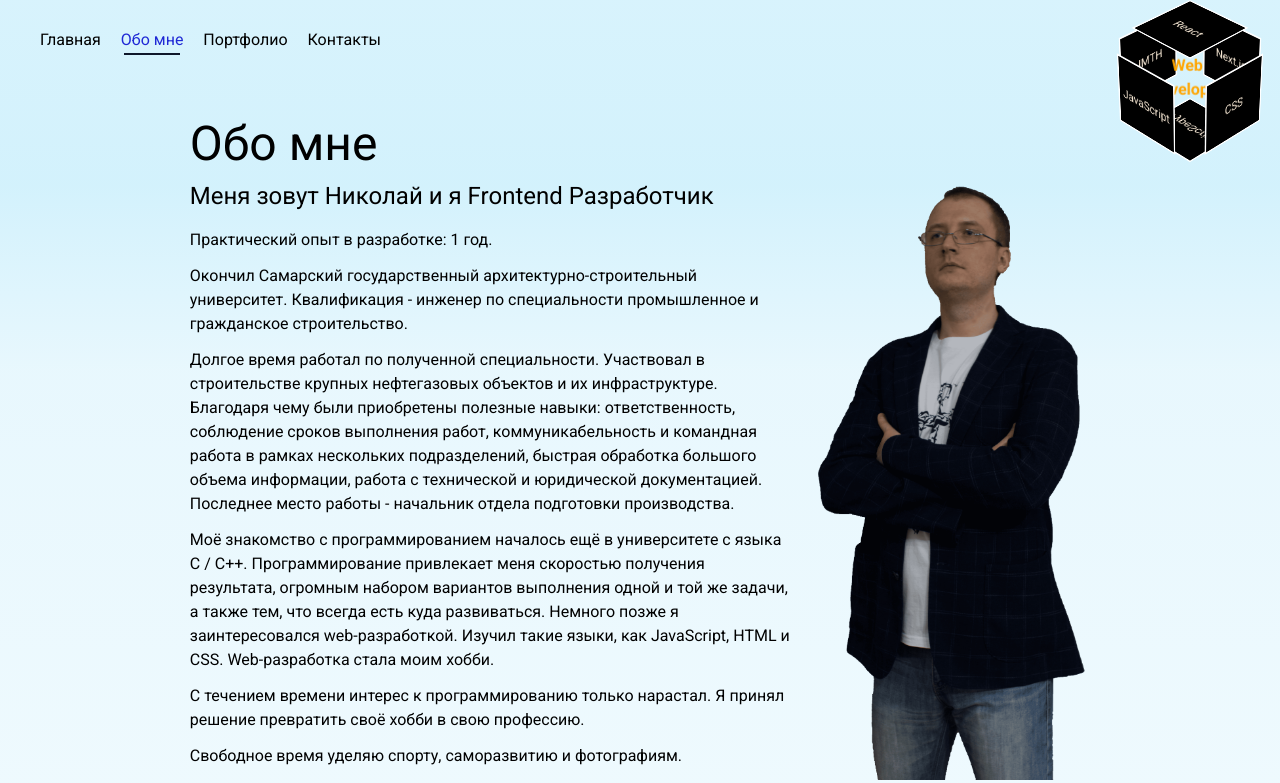
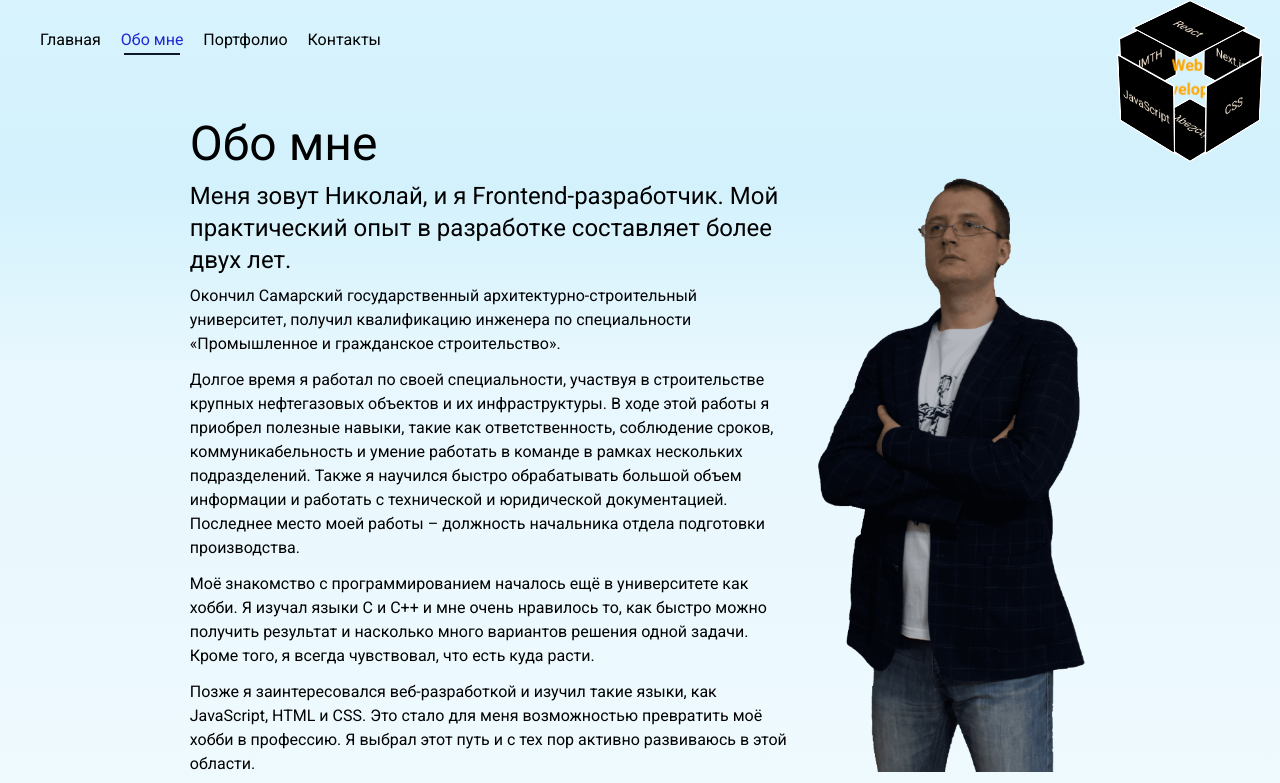
Before and after one commit to NikolayPilgun/Portfolio, a React (Vite) app: page /aboutMe in a window 1280 px wide. Shown: the top 783 px of the page. Built offline with nearby package versions, Linux system fonts and the light colour scheme.

Commit message:
Changed text content

```diff
--- a/src/components/body/AboutMe.tsx
+++ b/src/components/body/AboutMe.tsx
@@ -23,11 +23,13 @@ export default function AboutMe() {
 						>
 							Обо мне
 						</motion.h1>
-						<h2 className="md:text-2xl text-xl mb-4">
-							Меня зовут Николай и я Frontend Разработчик
+						<h2 className="md:text-2xl text-xl mb-2">
+							Меня зовут Николай, и я Frontend-разработчик. Мой практический
+							опыт в разработке составляет более двух лет.
 						</h2>
+
 						{aboutMeData.map((item, index) => (
-							<p key={index} className="mb-3">
+							<p key={index} className="mb-3 text-base">
 								{item}
 							</p>
 						))}
--- a/src/components/body/Home.tsx
+++ b/src/components/body/Home.tsx
@@ -20,7 +20,7 @@ export default function Home() {
 								delay: 0.5,
 							}}
 						>
-							Привет, я Николай Пильгун
+							Привет, я Николай Пильгун.
 						</motion.h1>
 						<motion.h2
 							className="md:text-2xl text-xl mb-5"
@@ -34,6 +34,7 @@ export default function Home() {
 							Frontend Разработчик
 						</motion.h2>
 						<motion.p
+							className="text-lg"
 							initial={{ opacity: 0, scale: 0.5 }}
 							animate={{ opacity: 1, scale: 1 }}
 							transition={{
@@ -41,9 +42,9 @@ export default function Home() {
 								delay: 0.5,
 							}}
 						>
-							Как Frontend разработчик, я стремлюсь превращать идеи в
-							инновационные web-приложения. Изучите мои последние проекты, они
-							продемонстрируют мой опыт в React.js и web-разработке.
+							Как Frontend-разработчик, я стремлюсь воплощать идеи в
+							инновационные веб-приложения. Ознакомьтесь с моими последними
+							проектами, они продемонстрируют мой опыт в веб-разработке.
 						</motion.p>
 						<motion.div
 							className="flex sm:flex-row flex-col sm:justify-start justify-center items-center gap-8 mt-8"
--- a/src/data/dataAboutMe.ts
+++ b/src/data/dataAboutMe.ts
@@ -66,11 +66,11 @@ export const profSkillsData: ISkills[] = [
 ];
 
 export const aboutMeData: string[] = [
-	"Практический опыт в разработке: 1 год.",
-	"Окончил Самарский государственный архитектурно-строительный университет. Квалификация - инженер по специальности промышленное и гражданское строительство.",
-	"Долгое время работал по полученной специальности. Участвовал в строительстве крупных нефтегазовых объектов и их инфраструктуре. Благодаря чему были приобретены полезные навыки: ответственность, соблюдение сроков выполнения работ, коммуникабельность и командная работа в рамках нескольких подразделений, быстрая обработка большого объема информации, работа с технической и юридической документацией. Последнее место работы - начальник отдела подготовки производства.",
-	"Моё знакомство с программированием началось ещё в университете с языка C / C++. Программирование привлекает меня скоростью получения результата, огромным набором вариантов выполнения одной и той же задачи, а также тем, что всегда есть куда развиваться. Немного позже я заинтересовался web-разработкой. Изучил такие языки, как JavaScript, HTML и CSS. Web-разработка стала моим хобби.",
-	"С течением времени интерес к программированию только нарастал. Я принял решение превратить своё хобби в свою профессию.",
-	"Свободное время уделяю спорту, саморазвитию и фотографиям.",
-	"Готов использовать свои знания и навыки для достижения целей вашей компании.",
+	"Окончил Самарский государственный архитектурно-строительный университет, получил квалификацию инженера по специальности «Промышленное и гражданское строительство».",
+
+	"Долгое время я работал по своей специальности, участвуя в строительстве крупных нефтегазовых объектов и их инфраструктуры. В ходе этой работы я приобрел полезные навыки, такие как ответственность, соблюдение сроков, коммуникабельность  и умение работать в команде в рамках нескольких подразделений. Также я научился быстро обрабатывать большой объем информации и работать с технической и юридической документацией. Последнее место моей работы – должность начальника отдела подготовки производства.",
+
+	"Моё знакомство с программированием началось ещё в университете как хобби. Я изучал языки C и C++ и мне очень нравилось то, как быстро можно получить результат и насколько много вариантов решения одной задачи. Кроме того, я всегда чувствовал, что есть куда расти.",
+	"Позже я заинтересовался веб-разработкой и изучил такие языки, как JavaScript, HTML и CSS. Это стало для меня возможностью превратить моё хобби в профессию. Я выбрал этот путь и с тех пор активно развиваюсь в этой области.",
+	"Свободное время уделяю спорту, саморазвитию и фотографии.",
 ];
--- a/src/data/dataPortfolio.ts
+++ b/src/data/dataPortfolio.ts
@@ -142,7 +142,7 @@ export const siteCardData: ISiteCard[] = [
 		siteTTX: [
 			{
 				title: "Вид сайта",
-				content: "Корпоративный имиджевый web-сайт",
+				content: "Корпоративный web-сайт",
 			},
 			{
 				title: "Язык разработки",
@@ -238,7 +238,7 @@ export const siteCardData: ISiteCard[] = [
 		siteTTX: [
 			{
 				title: "Вид сайта",
-				content: "Корпоративный имиджевый web-сайт",
+				content: "Корпоративный web-сайт",
 			},
 			{
 				title: "Язык разработки",
@@ -263,10 +263,6 @@ export const siteCardData: ISiteCard[] = [
 			{
 				title: "Адаптивный сайт",
 				content: "Да",
-			},
-			{
-				title: "Примечание",
-				content: "Для работы сайта необходимо использовать JSON Server",
 			},
 		],
 	},
```
